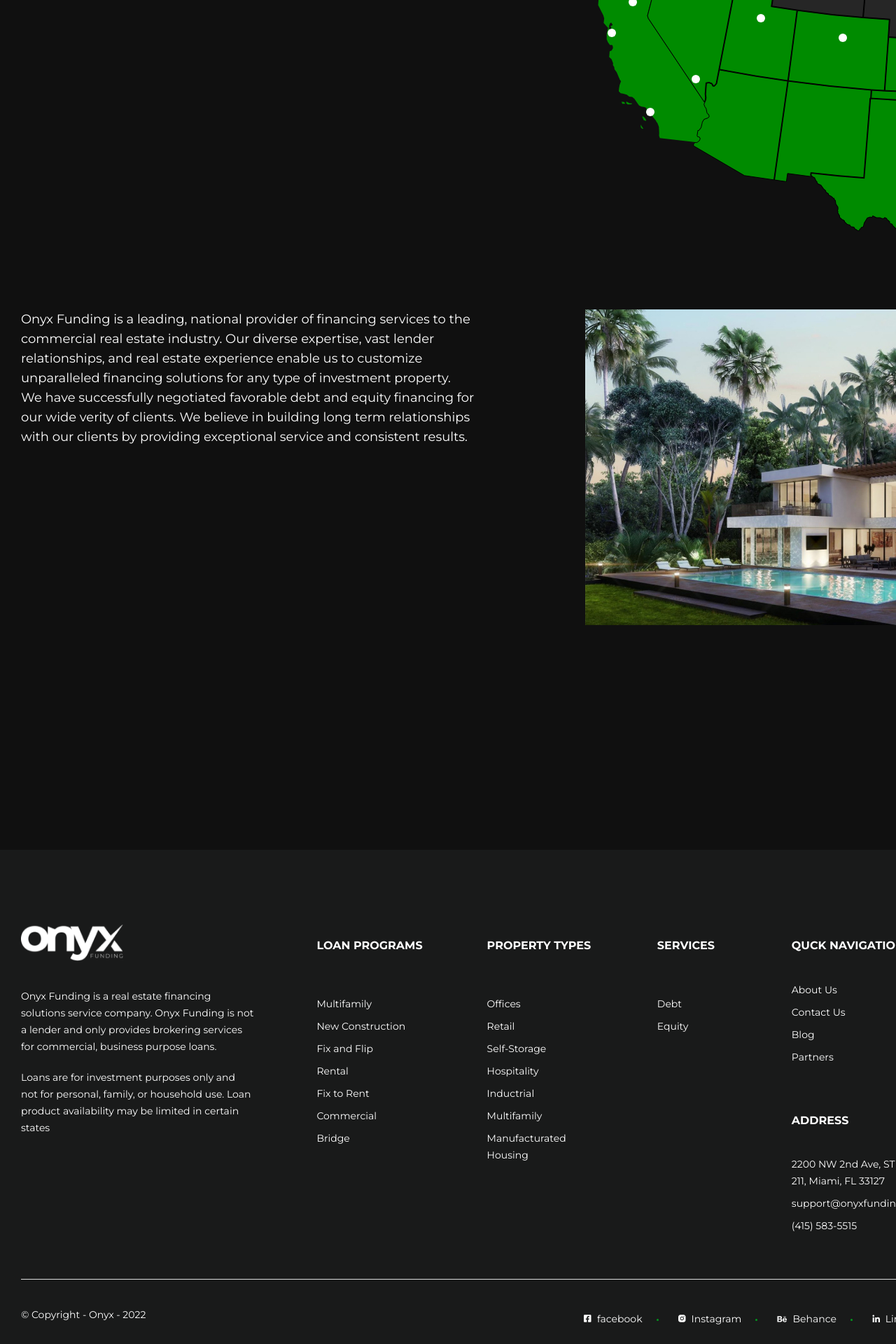
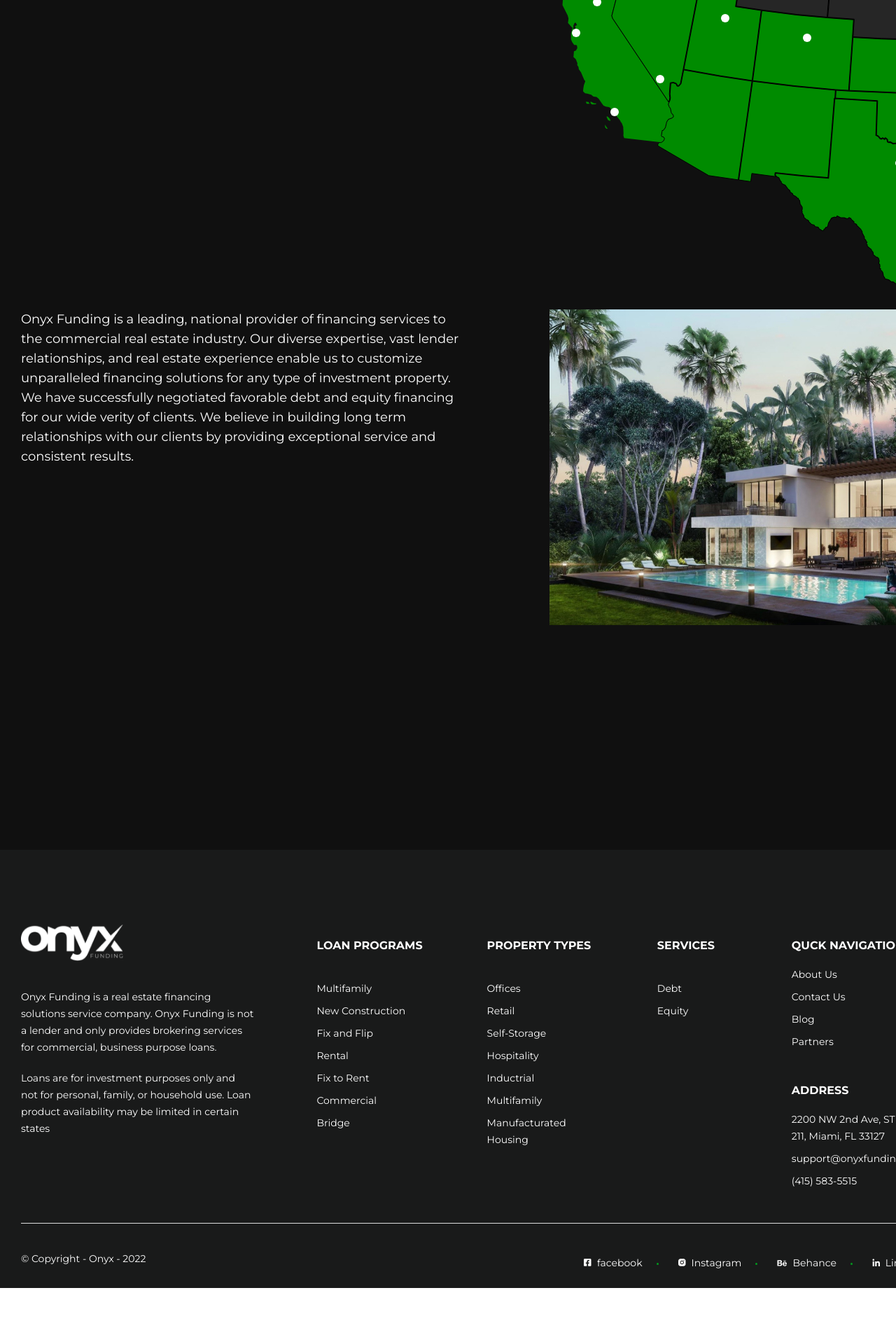
Before and after one commit to TatyanaStrelchenko/onyx, a React (Create React App) app: page /about in a window 1280 px wide. Shown: the part 375-2295 px from the top of the page at 70% size. After the commit the page ends 2215 px from the top, so only its background shows below. Built offline with nearby package versions, Linux system fonts and the light colour scheme.

Commit message:
add styles

```diff
--- a/src/components/Footer/Footer.js
+++ b/src/components/Footer/Footer.js
@@ -14,16 +14,12 @@
           <div className="col">
             <img src={Logo} alt="img" />
             <p>
-              Onyx Funding is a real estate financing
-              <br /> solutions service company. Onyx Funding is not
-              <br /> a lender and only provides brokering services
-              <br /> for commercial, business purpose loans.
+              Onyx Funding is a real estate financing solutions service company. Onyx Funding is not
+              a lender and only provides brokering services for commercial, business purpose loans.
             </p>
             <p>
-              Loans are for investment purposes only and
-              <br /> not for personal, family, or household use. Loan
-              <br /> product availability may be limited in certain
-              <br /> states
+              Loans are for investment purposes only and not for personal, family, or household use.
+              Loan product availability may be limited in certain states
             </p>
           </div>
           <div className="col">
--- a/src/components/Footer/Footer.scss
+++ b/src/components/Footer/Footer.scss
@@ -68,20 +68,20 @@
   }
 
   img {
-    padding-bottom: 34px;
+    margin-bottom:  35px;
   }
 
   h4 {
-    padding-bottom: 40px;
+    margin-bottom: 40px;
     @media (max-width: $md) {
-      padding-bottom: 30px;
+      margin-bottom: 30px;
     }
   }
 
   p {
     font-size: 14px;
     line-height: 24px;
-    padding-bottom: 20px;
+    margin-bottom: 20px;
   }
 
   ul {
@@ -101,21 +101,21 @@
 
     }
     ul {
-      padding-bottom: 40px;
+      margin-bottom: 40px;
       @media (max-width: $md) {
-        padding-bottom: 20px;
+        margin-bottom: 20px;
       }
 
       @media (max-width: $sm) {
-        padding-bottom: 0px;
+        margin-bottom: 0px;
       }
     }
 
     h4 {
-      padding-bottom: 20px;
+      margin-bottom: 20px;
 
       @media (max-width: $sm) {
-        padding-bottom: 0;
+        margin-bottom: 0;
       }
     }
   }
@@ -167,6 +167,7 @@
 
     img {
       padding: 0 8px 0;
+      margin: 0;
     }
   }
 }
--- a/src/styles/grid.scss
+++ b/src/styles/grid.scss
@@ -4,8 +4,14 @@
   grid-column-gap: 12%;
   padding-bottom: 165px;
 
+  @media (max-width: $xxl) {
+    grid-template-columns: 50% 38%;
+    grid-column-gap: 9%;
+  }
+
   @media (max-width: $md) {
     grid-template-columns: 95%;
+    padding-bottom: 80px;
   }
   @media (max-width: $sm) {
     grid-template-columns: 94%;
@@ -26,6 +32,11 @@
   p {
     @media (max-width: $md) {
       margin-bottom: 20px;
+    }
+  }
+  &:first-of-type {
+    @media (max-width: $md) {
+      margin-bottom: 50px;
     }
   }
 
--- a/src/styles/variables.scss
+++ b/src/styles/variables.scss
@@ -2,3 +2,4 @@
 $sm: 768px;
 $md: 1024px;
 $xl: 1280px;
+$xxl: 1340px;
```
Also changed, not shown: src/styles/buttons.scss (line endings or trailing spaces).
